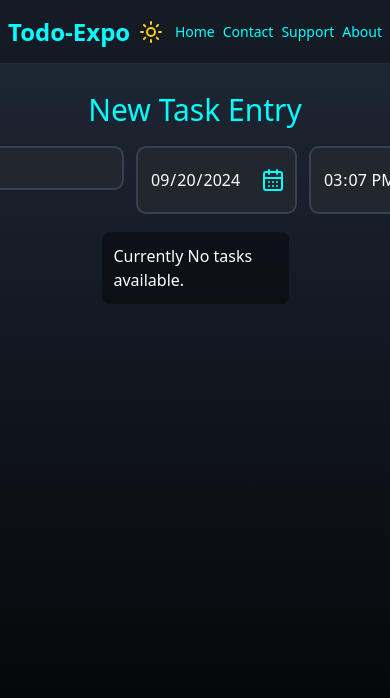
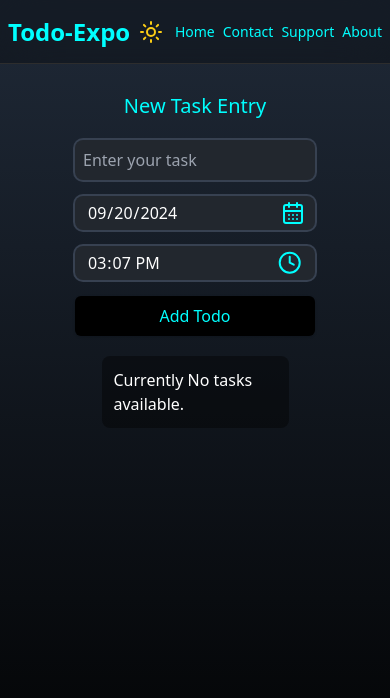
Before and after one commit to bolanpartik/task-expo, a React (Vite) app: page / in a window 390 px wide. Shown: the top 698 px of the page. Built offline with nearby package versions, Linux system fonts and the light colour scheme; what tailwindcss-animated would draw is missing.

Commit message:
improve input responsiveness

```diff
--- a/src/components/AddTodo.jsx
+++ b/src/components/AddTodo.jsx
@@ -79,8 +79,8 @@ export default function AddTodo({ setAllTodos, todoRef, mode }) {
 
     return (
         <div className="flex flex-col items-center gap-5 mt-5">
-            <p className="text-3xl">New Task Entry</p>
-            <div className="flex gap-4">
+            <p className="text-xl sm:text-3xl">New Task Entry</p>
+            <div className="flex gap-4 flex-col md:flex-row">
                 <TitleInput userInput={userInput} handleInputChange={handleInputChange} mode={mode} />
                 <DateInput userDate={userDate} handleDateChange={handleDateChange} mode={mode} />
                 <TimeInput userTime={userTime} handleTimeChange={handleTimeChange} minTime={minTime} mode={mode} />
@@ -105,7 +105,7 @@ function TitleInput({userInput,handleInputChange,mode}){
             type="text"
             value={userInput}
             onChange={handleInputChange}
-            className={`h-10 w-80 rounded-lg ring-2 px-2 focus:outline-none focus:ring-2 focus:ring-sky-600
+            className={`h-10 w-60 sm:w-80 rounded-lg ring-2 px-2 focus:outline-none focus:ring-2 focus:ring-sky-600
             ${mode === "dark"
                 ? "bg-customDarkGray ring-gray-700 text-white focus:bg-customBlack"
                 : "bg-gray-100 ring-gray-400 text-gray-900 focus:bg-white"}`}
@@ -121,7 +121,7 @@ function DateInput({userDate,handleDateChange,mode}){
             value={userDate}
             onChange={handleDateChange}
             min={new Date().toISOString().slice(0, 10)}
-            className={`px-3 py-1 rounded-lg ring-2 focus:outline-none focus:ring-sky-600
+            className={`px-3 w-60 sm:w-auto py-1 rounded-lg ring-2 focus:outline-none focus:ring-sky-600
             ${mode === "dark"
                 ? "bg-customDarkGray ring-gray-700 text-white"
                 : "bg-gray-100 ring-gray-400 text-gray-900"}`}
@@ -136,7 +136,7 @@ function TimeInput({userTime, handleTimeChange, minTime, mode}){
             value={userTime}
             onChange={handleTimeChange}
             min={minTime}
-            className={`px-3 py-1 rounded-lg ring-2 focus:outline-none focus:ring-sky-600
+            className={`px-3 w-60 sm:w-auto py-1 rounded-lg ring-2 focus:outline-none focus:ring-sky-600
             ${mode === "dark"
                 ? "bg-customDarkGray ring-gray-700 text-white"
                 : "bg-gray-100 ring-gray-400 text-gray-900"}`}
```
